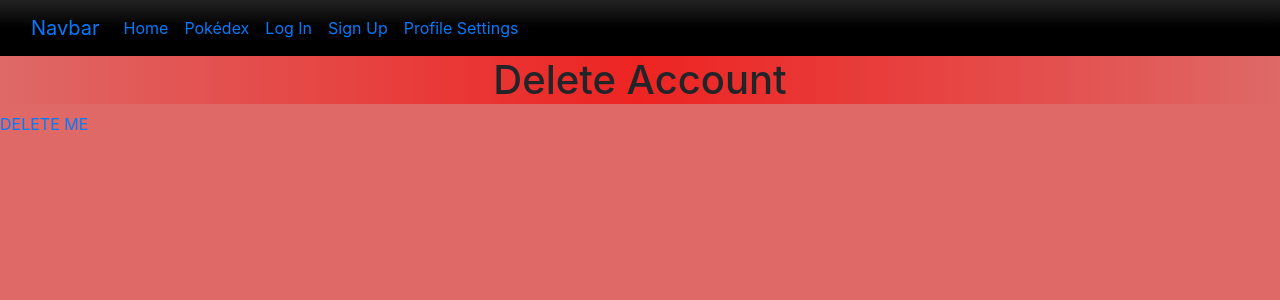
After one commit to JSander72/pokemon-website, a Flask app: page /profile in a window 1280 px wide. The commit adds this page. Shown: the top 300 px of the page. Run offline with Flask 3, Linux system fonts and the light colour scheme; some libraries are stand-ins or nearby versions.

Commit message:
Added basic working delete user function

```diff
--- /dev/null
+++ b/app/auth/auth_templates/profile.html
@@ -0,0 +1,10 @@
+{% extends 'base.html' %}
+
+{% block content %}
+
+<h1 id="signuptitle">Delete Account</h1>
+<div>
+    <a href="/deleteme" >DELETE ME</a>
+</div>
+
+{% endblock %}
--- a/app/auth/routes.py
+++ b/app/auth/routes.py
@@ -1,7 +1,7 @@
 from flask import Blueprint, redirect, render_template, request, url_for
 from .forms import LogIn, SignUpForm
 from ..models import User
-from flask_login import login_user, logout_user, login_required
+from flask_login import current_user, login_user, logout_user, login_required
 
 auth = Blueprint('auth', __name__, template_folder='auth_templates')
 
@@ -21,7 +21,7 @@ def signUp():
             print(user)
             user.saveToDB()
             print(user)
-            return redirect(url_for('auth.poke'))
+            return redirect(url_for('auth.loginPage'))
 
     return render_template('signup.html', form = form)
 
@@ -38,7 +38,7 @@ def loginPage():
                 # verify password
                 if user.password == password:
                     login_user(user)
-                    return redirect(url_for('auth.index'))
+                    return redirect(url_for('index'))
                 else:
                     print('invalid password')
             else:
@@ -50,4 +50,18 @@ def loginPage():
 @login_required
 def logMeOut():
     logout_user()
-    return redirect(url_for('loginPage'))
+    return redirect(url_for('auth.loginPage'))
+
+@auth.route('/profile')
+def profilePage():
+
+    return render_template('profile.html')
+
+@auth.route('/deleteme', methods=["GET"])
+@login_required
+def deleteUser():
+
+    user = User.query.get_or_404(current_user.id)
+    user.deleteFromDB()
+    print("Delete user successful!!")
+    return redirect(url_for('index'))
--- a/app/forms.py
+++ b/app/forms.py
@@ -7,8 +7,6 @@ class PokeDex(FlaskForm):
     submit = SubmitField()
 
 
-
-
 class LogIn(FlaskForm):
     username = StringField('Username', validators=[DataRequired()])
     password = PasswordField('Password', validators=[DataRequired()])
--- a/app/models.py
+++ b/app/models.py
@@ -26,6 +26,10 @@ class User(db.Model, UserMixin):
         db.session.add(self)
         db.session.commit()
 
+    def deleteFromDB(self):
+        db.session.delete(self)
+        db.session.commit()
+
 class Pokemon(db.Model, UserMixin):
     id = db.Column(db.Integer, primary_key = True, autoincrement = False)
     name = db.Column(db.String(20))
--- a/app/routes.py
+++ b/app/routes.py
@@ -80,3 +80,7 @@ def capture(capture_poke):
         pokemon.saveToDB()
         print(f'Succesfully stored {pokemon}!')
         pass
+
+@app.route('/profile')
+def profilePage():
+    return render_template('profile.html')
--- a/app/templates/nav.html
+++ b/app/templates/nav.html
@@ -22,7 +22,10 @@
           <a class="nav-link" href="#">Battle!</a>
         </li>
         <li class="nav-item">
-          <a class="nav-link" href="">Log Out</a>
+          <a class="nav-link" href="{{ url_for('auth.logMeOut') }}">Log Out</a>
+        </li>
+        <li class="nav-item">
+          <a class="nav-link" href="/profile">Profile Settings</a>
         </li>
       </ul>
       <span class="navbar-text" style="color: white;">
@@ -35,6 +38,9 @@
       <li class="nav-item">
         <a class="nav-link" href="/signup">Sign Up</a>
       </li>
+      <li class="nav-item">
+        <a class="nav-link" href="/profile">Profile Settings</a>
+      </li>
       {% endif %}
       </ul>
     </div>
```
